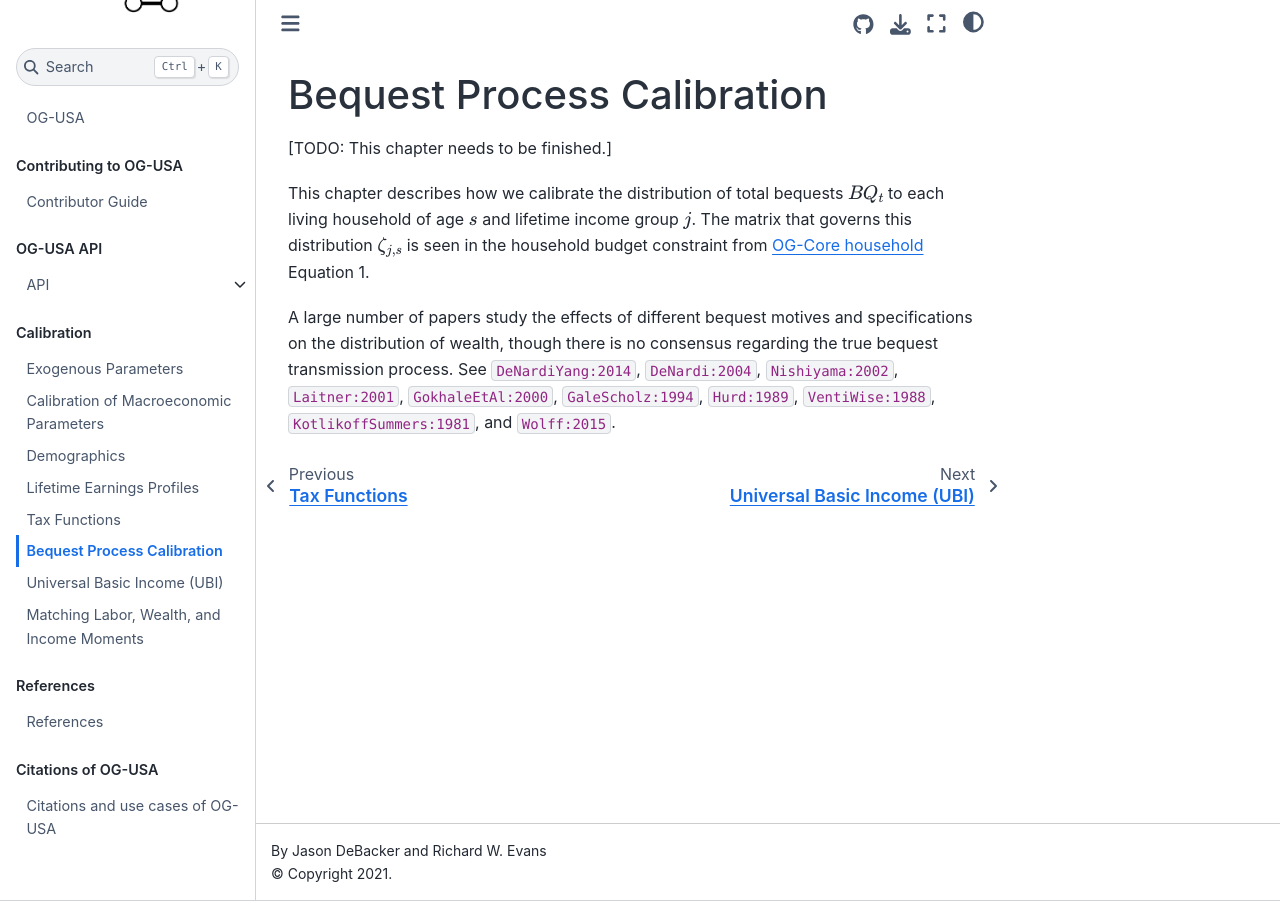
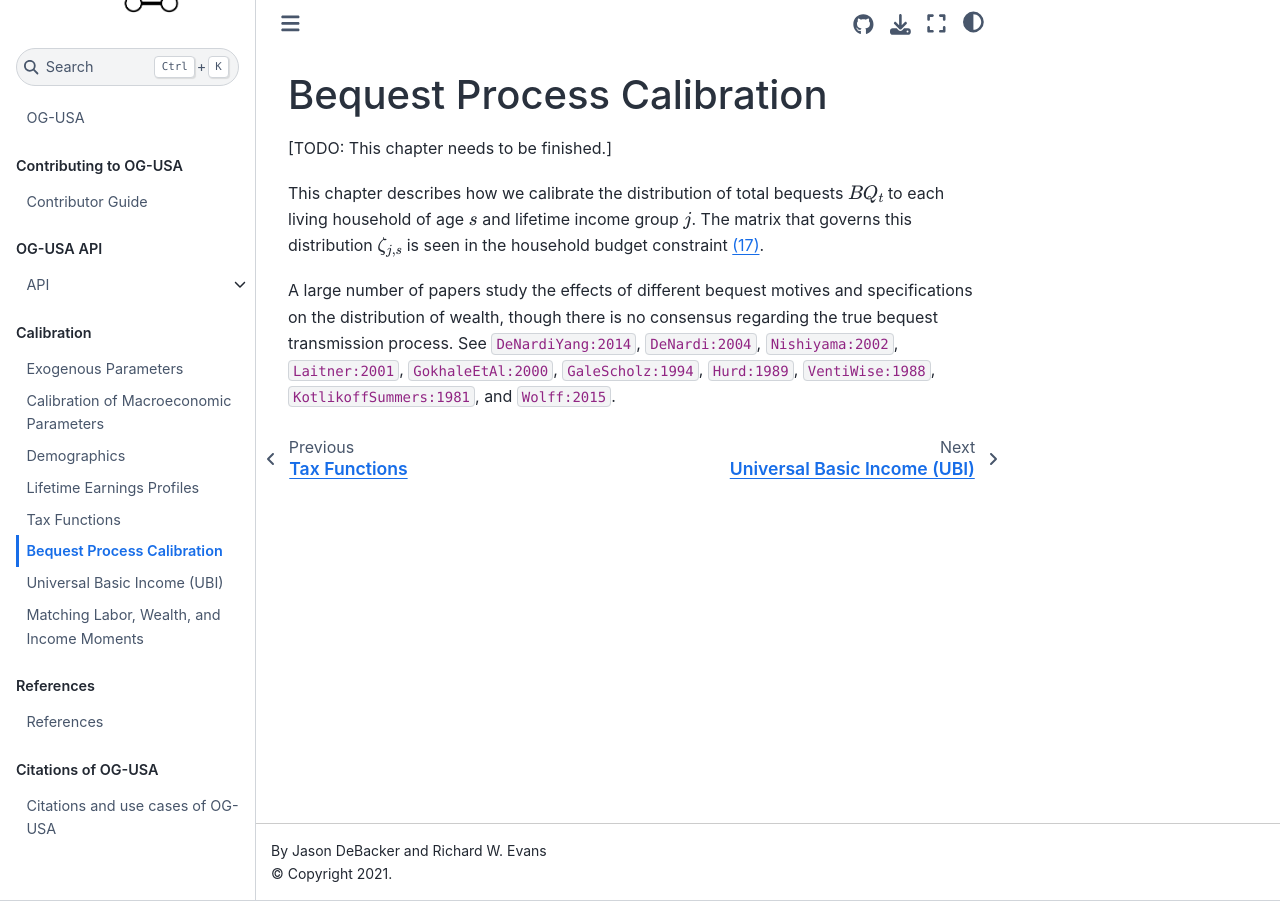
Before and after one commit to PSLmodels/OG-USA, a Jupyter Book: the page built from docs/book/content/calibration/bequests.md, in a window 1280 px wide. Built offline with Jupyter Book 1.0.4 settings and Sphinx 7.4.7 and the Sphinx Book theme 1.1.4, drawn with Linux system fonts in a browser that asks for light colours; cross-references to code outside the pages are shown as plain code.

Commit message:
Changed equation reference in bequests.md

```diff
--- a/docs/book/content/calibration/bequests.md
+++ b/docs/book/content/calibration/bequests.md
@@ -3,6 +3,6 @@
 
 [TODO: This chapter needs to be finished.]
 
-This chapter describes how we calibrate the distribution of total bequests $BQ_t$ to each living household of age $s$ and lifetime income group $j$. The matrix that governs this distribution $\zeta_{j,s}$ is seen in the household budget constraint from [OG-Core household](https://pslmodels.github.io/OG-Core/content/theory/households.html) Equation 1.
+This chapter describes how we calibrate the distribution of total bequests $BQ_t$ to each living household of age $s$ and lifetime income group $j$. The matrix that governs this distribution $\zeta_{j,s}$ is seen in the household budget constraint {eq}`EqHHBC`.
 
 A large number of papers study the effects of different bequest motives and specifications on the distribution of wealth, though there is no consensus regarding the true bequest transmission process.  See {cite}`DeNardiYang:2014`, {cite}`DeNardi:2004`, {cite}`Nishiyama:2002`, {cite}`Laitner:2001`, {cite}`GokhaleEtAl:2000`, {cite}`GaleScholz:1994`, {cite}`Hurd:1989`, {cite}`VentiWise:1988`, {cite}`KotlikoffSummers:1981`, and {cite}`Wolff:2015`.
```
